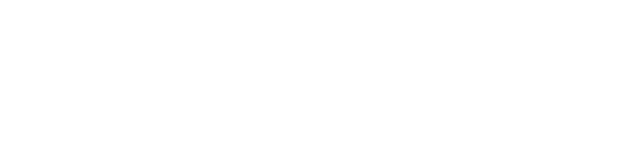
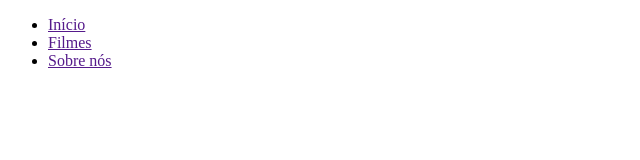
Before and after one commit to wesleysousaa/vs13-front-01-html-task-01, a plain HTML site: page index.html in a window 1280 px wide. Shown: the whole page, without its empty margins (0-640 px from the left). Drawn offline with Linux system fonts and the light colour scheme.

Commit message:
feat: add pages

```diff
--- a/index.html
+++ b/index.html
@@ -6,5 +6,15 @@
 
     <title>Mundo dos filmes</title>
   </head>
-  <body></body>
+  <body>
+    <header>
+      <nav>
+        <ul>
+          <li><a href="">Início</a></li>
+          <li><a href="">Filmes</a></li>
+          <li><a href="">Sobre nós</a></li>
+        </ul>
+      </nav>
+    </header>
+  </body>
 </html>
```
Also changed, not shown: pages/filmes.html (added, +9 -0 lines), pages/sobre.html (added, +9 -0 lines).
